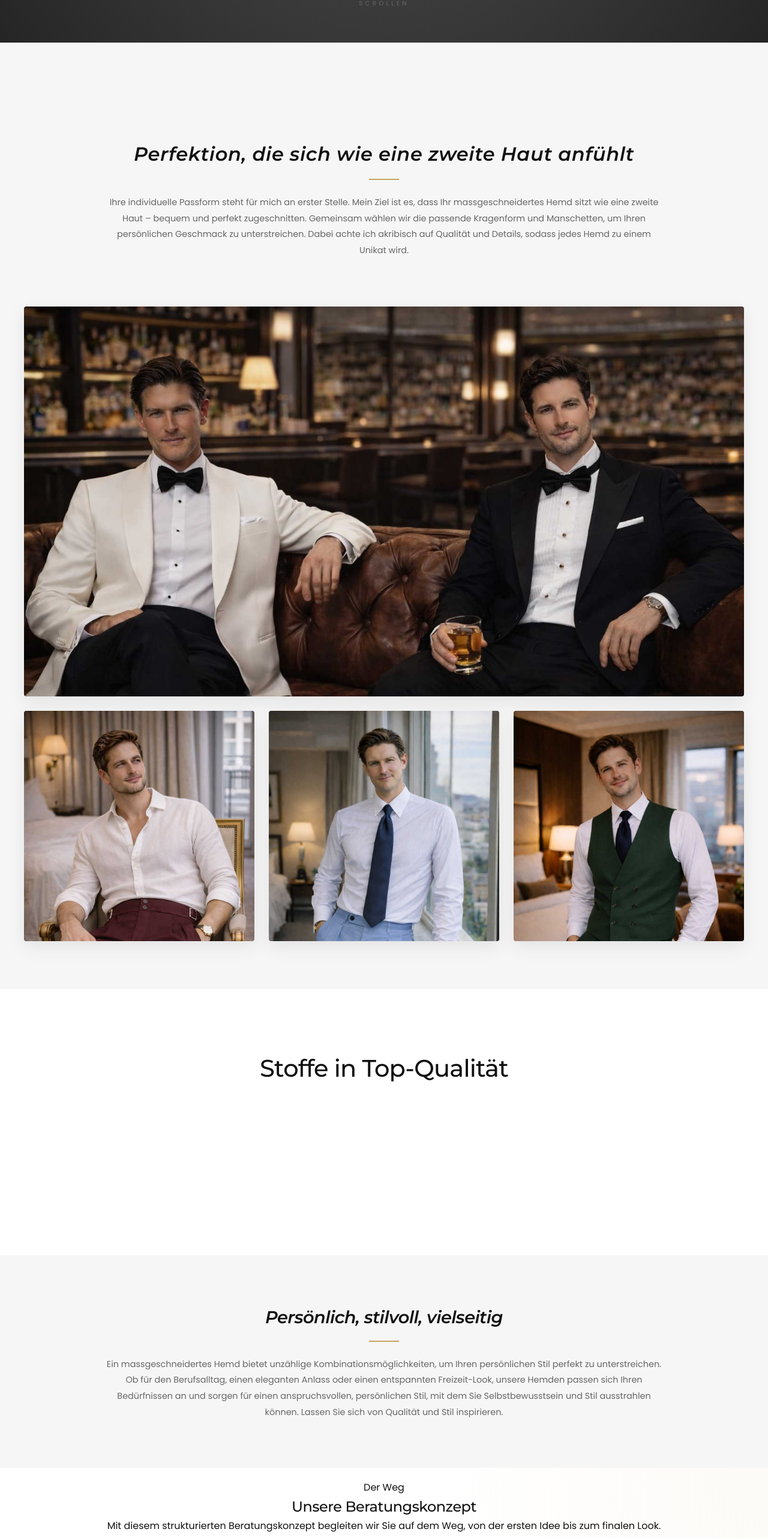
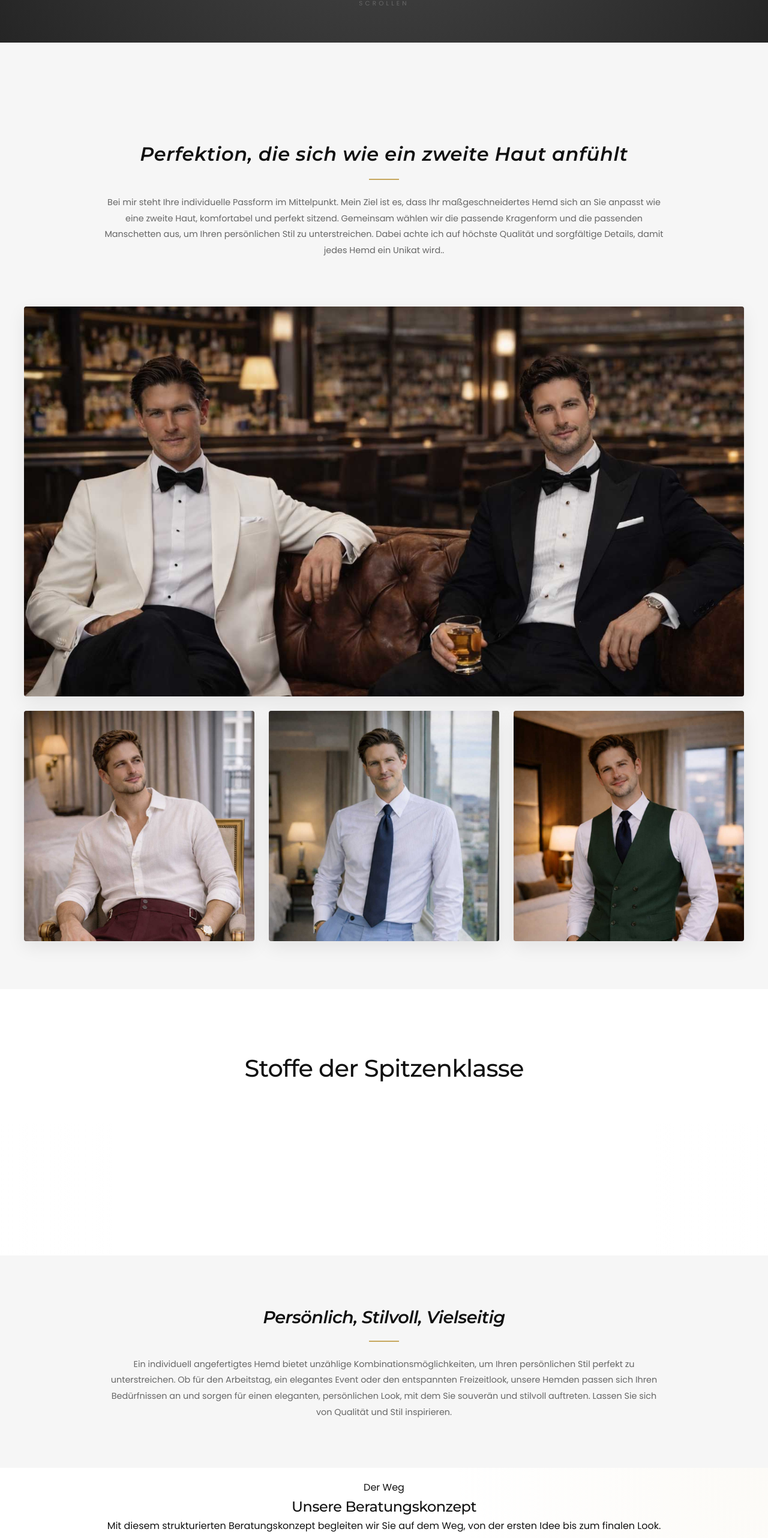
Before and after one commit to kirushikan0508/rasory_bf, a React (Vite) app: page /made-to-measure/shirt in a window 1280 px wide. Shown: the part 729-3293 px from the top of the page at 60% size. Built offline with nearby package versions, Linux system fonts and the light colour scheme; grey boxes are pictures that could not be loaded.

Commit message:
shirt page traslation

```diff
--- a/src/components/Navbar.jsx
+++ b/src/components/Navbar.jsx
@@ -35,7 +35,7 @@ const Navbar = () => {
             name: 'MASSANFERTIGUNG',
             path: '#',
             dropdown: [
-                { name: 'masshemden', path: '/made-to-measure/shirt' },
+                { name: 'MASSHEMD', path: '/made-to-measure/shirt' },
                 { name: 'masshose', path: '/made-to-measure/trouser' },
                 { name: 'massanzüge', path: '/made-to-measure/suit' },
                 { name: 'masssakko', path: '/made-to-measure/jacket' },
--- a/src/components/madetomeasure/shirts/ShirtFabric.jsx
+++ b/src/components/madetomeasure/shirts/ShirtFabric.jsx
@@ -33,7 +33,7 @@ const Fabric = () => {
   return (
     <section className="fabric-section">
       <div className="fabric-header">
-        <h2>Stoffe in Top-Qualität</h2>
+        <h2>Stoffe der Spitzenklasse</h2>
       </div>
 
       <div className="fabric-slider-container">
--- a/src/components/madetomeasure/shirts/ShirtIntro.jsx
+++ b/src/components/madetomeasure/shirts/ShirtIntro.jsx
@@ -26,9 +26,9 @@ const ShirtIntro = () => {
     return (
         <section className="shirt-intro-section" ref={sectionRef}>
             <div className="shirt-intro-container">
-                <h1 className="shirt-intro-title">Perfektion, die sich wie eine zweite Haut anfühlt</h1>
+                <h1 className="shirt-intro-title">Perfektion, die sich wie ein zweite Haut anfühlt</h1>
                 <p className="shirt-intro-text">
-                    Ihre individuelle Passform steht für mich an erster Stelle. Mein Ziel ist es, dass Ihr massgeschneidertes Hemd sitzt wie eine zweite Haut – bequem und perfekt zugeschnitten. Gemeinsam wählen wir die passende Kragenform und Manschetten, um Ihren persönlichen Geschmack zu unterstreichen. Dabei achte ich akribisch auf Qualität und Details, sodass jedes Hemd zu einem Unikat wird.
+                    Bei mir steht Ihre individuelle Passform im Mittelpunkt. Mein Ziel ist es, dass Ihr maßgeschneidertes Hemd sich an Sie anpasst wie eine zweite Haut, komfortabel und perfekt sitzend. Gemeinsam wählen wir die passende Kragenform und die passenden Manschetten aus, um Ihren persönlichen Stil zu unterstreichen. Dabei achte ich auf höchste Qualität und sorgfältige Details, damit jedes Hemd ein Unikat wird..
                 </p>
             </div>
         </section>
--- a/src/components/madetomeasure/shirts/ShirtPersonal.jsx
+++ b/src/components/madetomeasure/shirts/ShirtPersonal.jsx
@@ -26,9 +26,9 @@ const ShirtPersonal = () => {
     return (
         <section className="shirt-personal-section">
             <div className="shirt-personal-container" ref={sectionRef}>
-                <h2 className="shirt-personal-title">Persönlich, stilvoll, vielseitig</h2>
+                <h2 className="shirt-personal-title">Persönlich, Stilvoll, Vielseitig</h2>
                 <p className="shirt-personal-desc">
-                    Ein massgeschneidertes Hemd bietet unzählige Kombinationsmöglichkeiten, um Ihren persönlichen Stil perfekt zu unterstreichen. Ob für den Berufsalltag, einen eleganten Anlass oder einen entspannten Freizeit-Look, unsere Hemden passen sich Ihren Bedürfnissen an und sorgen für einen anspruchsvollen, persönlichen Stil, mit dem Sie Selbstbewusstsein und Stil ausstrahlen können. Lassen Sie sich von Qualität und Stil inspirieren.
+                    Ein individuell angefertigtes Hemd bietet unzählige Kombinationsmöglichkeiten, um Ihren persönlichen Stil perfekt zu unterstreichen. Ob für den Arbeitstag, ein elegantes Event oder den entspannten Freizeitlook, unsere Hemden passen sich Ihren Bedürfnissen an und sorgen für einen eleganten, persönlichen Look, mit dem Sie souverän und stilvoll auftreten. Lassen Sie sich von Qualität und Stil inspirieren.
                 </p>
             </div>
         </section>
```
